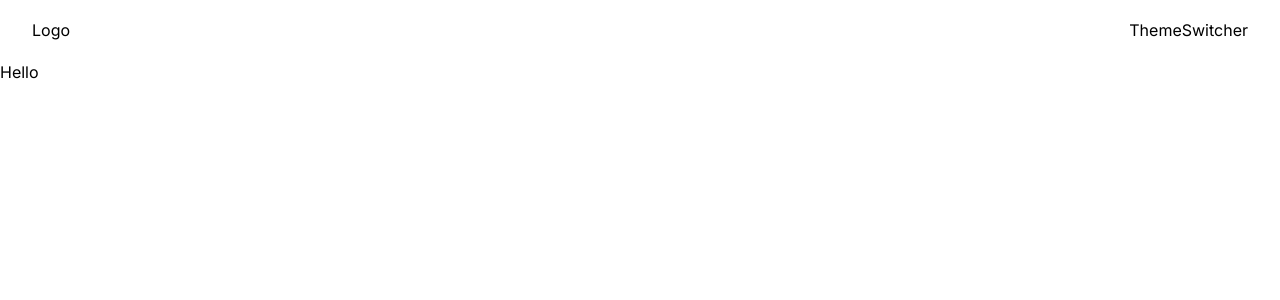
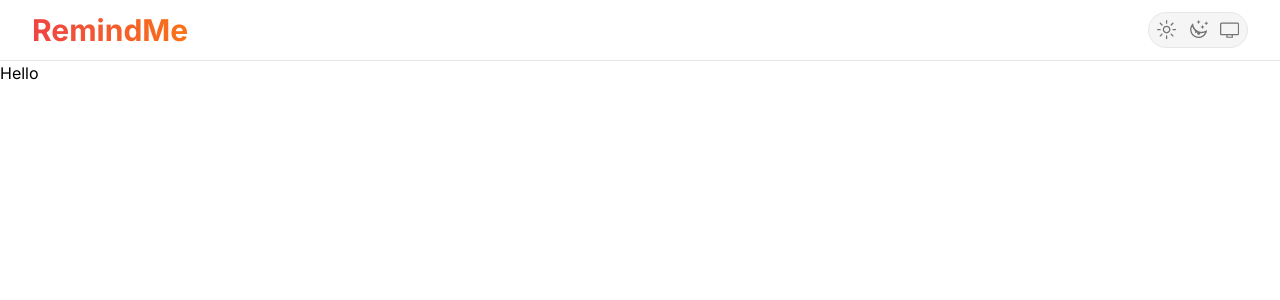
Before and after one commit to Ucheizzzy/remindMeApp, a Next.js app: page / in a window 1280 px wide. Shown: the top 300 px of the page. Built offline with nearby package versions, Linux system fonts and the light colour scheme.

Commit message:
worked on the themeswitcher

```diff
--- a/app/layout.tsx
+++ b/app/layout.tsx
@@ -3,6 +3,9 @@ import { Inter } from 'next/font/google'
 import './globals.css'
 import { ClerkProvider } from '@clerk/nextjs'
 import NavBar from '@/components/NavBar'
+import ThemeProvider from '@/providers/ThemeProvider'
+import { Separator } from '@/components/ui/separator'
+import { cn } from '@/lib/utils'
 
 const inter = Inter({ subsets: ['latin'] })
 
@@ -19,12 +22,19 @@ export default function RootLayout({
 }) {
   return (
     <ClerkProvider>
-      <html lang='en'>
-        <body className={inter.className}>
-          <main className='flex min-h-screen w-full flex-col item-center dark:bg-black'>
-            <NavBar />
-            {children}
-          </main>
+      <html
+        lang='en'
+        className={cn(inter.className, 'dark')}
+        style={{ colorScheme: 'dark' }}
+      >
+        <body>
+          <ThemeProvider>
+            <main className='flex min-h-screen w-full flex-col item-center dark:bg-black'>
+              <NavBar />
+              <Separator />
+              {children}
+            </main>
+          </ThemeProvider>
         </body>
       </html>
     </ClerkProvider>
--- a/components/Logo.tsx
+++ b/components/Logo.tsx
@@ -1,3 +1,7 @@
 export default function Logo() {
-  return <div>Logo</div>
+  return (
+    <h1 className='text-3xl font-bold bg-gradient-to-r from-red-500 to-orange-500 bg-clip-text text-transparent'>
+      RemindMe
+    </h1>
+  )
 }
--- a/components/ThemeSwitcher.tsx
+++ b/components/ThemeSwitcher.tsx
@@ -1,3 +1,34 @@
+'use client'
+
+import { useTheme } from 'next-themes'
+import { useEffect, useState } from 'react'
+import { Tabs, TabsList } from './ui/tabs'
+import { DesktopIcon, MoonIcon, SunIcon } from '@radix-ui/react-icons'
+import { TabsTrigger } from '@radix-ui/react-tabs'
+
 export default function ThemeSwitcher() {
-  return <div>ThemeSwitcher</div>
+  const { theme, setTheme } = useTheme()
+  const [mounted, setMounted] = useState<boolean>(false)
+
+  //we use useEffect to avoid hydration errors
+
+  useEffect(() => {
+    setMounted(true)
+  }, [])
+  if (!mounted) return null
+  return (
+    <Tabs defaultValue={theme}>
+      <TabsList className='border gap-x-3 rounded-full px-2 dark:border-neutral-800 dark:bg-[#030303]'>
+        <TabsTrigger value='light' onClick={() => setTheme('light')}>
+          <SunIcon className='h-[1.2rem] w-[1.2rem]' />
+        </TabsTrigger>
+        <TabsTrigger value='dark' onClick={() => setTheme('dark')}>
+          <MoonIcon className='h-[1.2rem] w-[1.2rem] rotate-90 transition-all dark:rotate-0' />
+        </TabsTrigger>
+        <TabsTrigger value='system' onClick={() => setTheme('system')}>
+          <DesktopIcon className='h-[1.2rem] w-[1.2rem]' />
+        </TabsTrigger>
+      </TabsList>
+    </Tabs>
+  )
 }
--- /dev/null
+++ b/providers/ThemeProvider.tsx
@@ -0,0 +1,16 @@
+'use client'
+import { ThemeProvider as NextThemesProvider } from 'next-themes'
+import React, { ReactNode } from 'react'
+
+export default function ThemeProvider({ children }: { children: ReactNode }) {
+  return (
+    <NextThemesProvider
+      attribute='class'
+      defaultTheme='system'
+      enableSystem
+      disableTransitionOnChange
+    >
+      {children}
+    </NextThemesProvider>
+  )
+}
```
